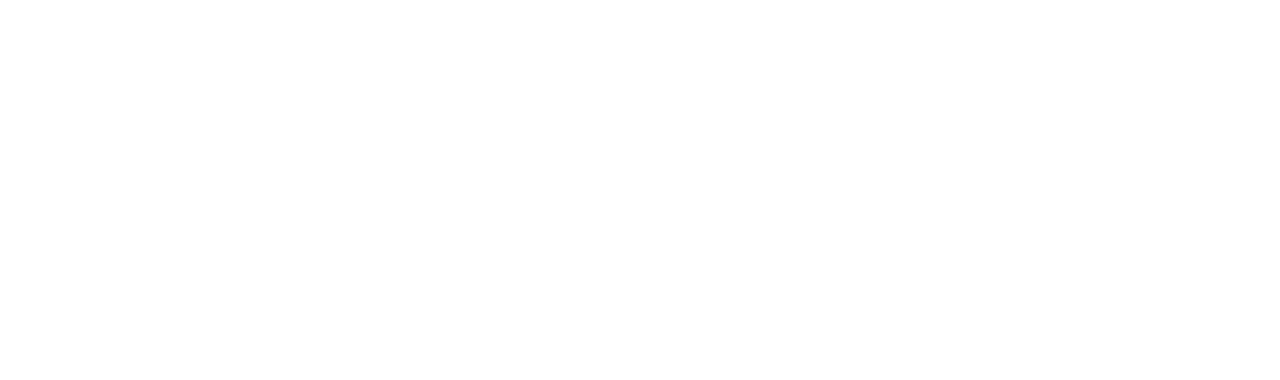
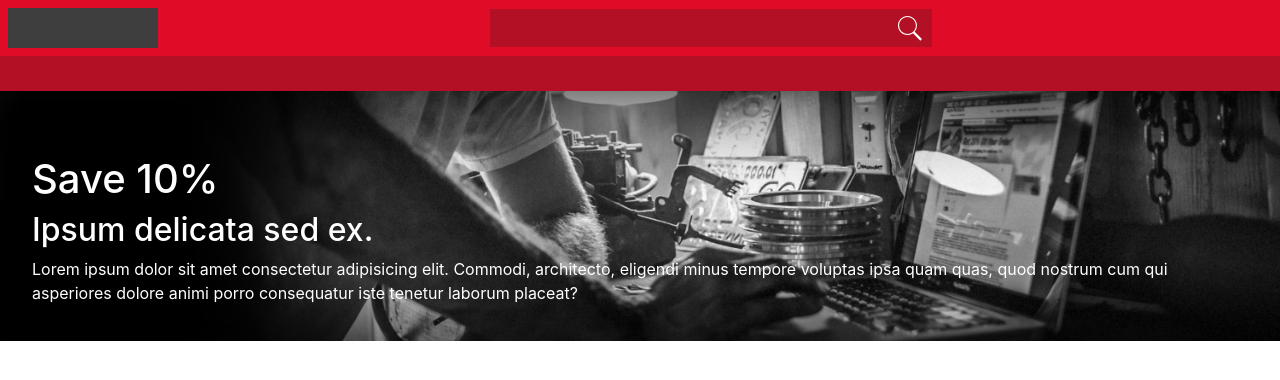
Before and after one commit to sharpevb/Responsive-Test, a plain HTML site: page index.html in a window 1280 px wide. Drawn offline with nearby package versions, Linux system fonts and the light colour scheme.

Commit message:
navbar; jumbotron with backgroundimage and filler text

```diff
--- a/index.html
+++ b/index.html
@@ -1,19 +1,46 @@
 <!DOCTYPE html>
 <html lang="en">
+
 <head>
   <meta charset="UTF-8" />
   <meta name="viewport" content="width=device-width, initial-scale=1.0" />
   <meta http-equiv="X-UA-Compatible" content="ie=edge" />
-    <title><!-- PLACE YOUR NAME HERE - Responsive Test 2.0 --></title>
+  <title>Victoria Sharpe - Responsive Test 2.0</title>
   <link
     href="https://fonts.googleapis.com/css?family=Roboto:100,100italic,300,300italic,regular,italic,500,500italic,700,700italic,900,900italic"
-      rel="stylesheet"
-    />
+    rel="stylesheet" />
   <link rel="stylesheet" href="./main.css" />
+  <link rel="stylesheet" href="https://stackpath.bootstrapcdn.com/bootstrap/4.4.1/css/bootstrap.min.css" />
 </head>
+
 <body>
   <!-- Your code here -->
   <!-- You can modify/add new files present in the folder -->
   <!-- All the assets you need are present in this folder -->
+
+    <nav class="navbar navbar-expand-lg">
+      <div class="linkBox">
+        <!-- Link, Button, etc. -->
+      </div>
+
+      <div class="searchForm">
+        <form class="form-inline my-2 my-lg-0">
+          <input class="form-control mr-sm-2" id="searchBar" type="search">
+          <img src="icons/search_icon.svg" id="searchIcon">
+        </form>
+      </div>
+    </nav>
+    <div class="colorBar">
+    </div>
+    <div class="jumbotron" id="banner">
+      <div id="promotion">
+        <h1>Save 10%</h1>
+        <h2>Ipsum delicata sed ex.</h2>
+        <p>Lorem ipsum dolor sit amet consectetur adipisicing elit. Commodi, architecto, eligendi minus tempore voluptas ipsa quam quas, quod nostrum cum qui asperiores dolore animi porro consequatur iste tenetur laborum placeat?</p>
+      </div>
+    </div>
+
+
 </body>
+
 </html>
--- a/main.css
+++ b/main.css
@@ -1,3 +1,46 @@
 body {
   font-family: "Roboto", sans-serif;
 }
+
+/* NavBar */
+.navbar {
+  background-color: rgb(223, 11, 39);
+}
+.linkBox {
+  height: 40px;
+  width: 150px;
+  background-color: rgb(63, 62, 62);
+  margin-left: -8px;
+}
+.searchForm {
+  margin: 0 auto;
+  background-color: rgb(179, 15, 37);
+}
+#searchBar {
+  border-radius: 0;
+  width: 400px;
+  background-color: rgb(179, 15, 37);
+  border-color: rgb(179, 15, 37);
+}
+#searchIcon {
+  padding-right: 10px;
+  height: 25px;
+}
+.colorBar {
+  height: 35px;
+  width: 100%;
+  background-color: rgb(179, 15, 37);
+}
+
+/* Banner */
+#banner {
+  border-radius: 0;
+  background-image: url("images/B&W_bg.jpg");
+  background-position: 25% 75%;
+  background-size: cover;
+  height: 250px;
+  box-shadow: inset 300px 0 100px black;
+}
+#promotion {
+  color: white;
+}
```
Lines whose indentation alone changed are shown as unchanged.
